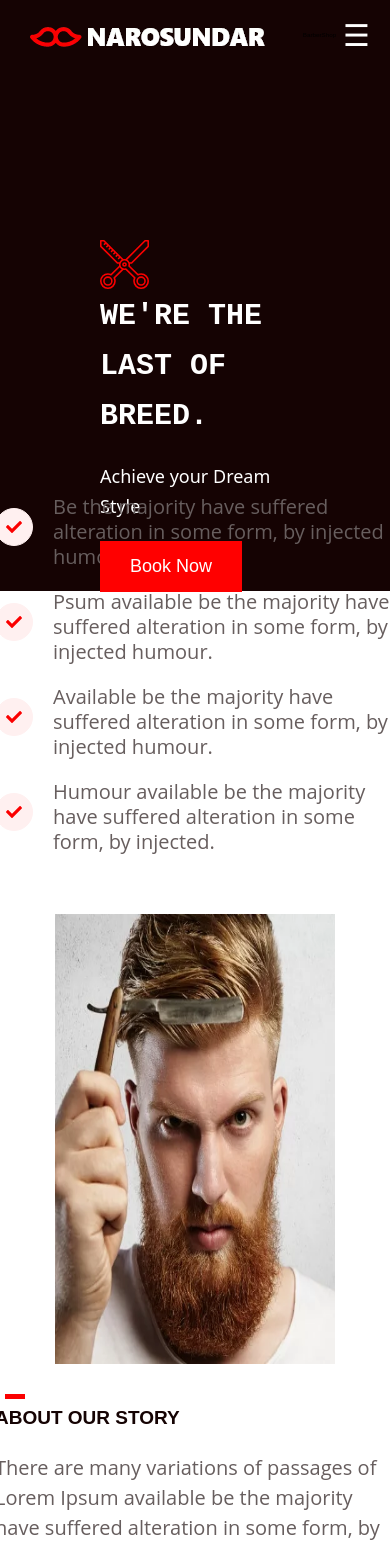
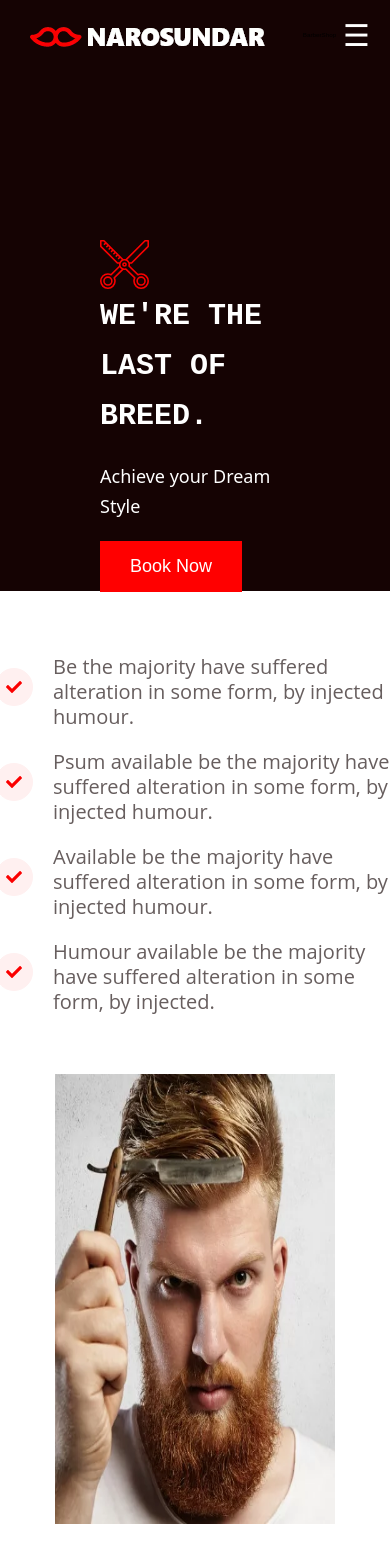
Before and after one commit to Rihofficial/barber-blog, a React (Vite) app: page / in a window 390 px wide. Shown: the top 1548 px of the page. Built offline with nearby package versions, Linux system fonts and the light colour scheme; a web font is replaced by a local one.

Commit message:
git commit

```diff
--- a/src/CSS/AboutUs.css
+++ b/src/CSS/AboutUs.css
@@ -221,7 +221,7 @@
         width: 100%;
         display: flex;
         justify-content: center;
-        margin-top: 19rem;
+
     }
 
     .left-column {
@@ -230,6 +230,7 @@
 
     .right-column {
         width: 400px;
+        margin-bottom: 700px;
     }
 
     .center-image {
--- a/src/CSS/WhatWE.css
+++ b/src/CSS/WhatWE.css
@@ -175,6 +175,7 @@
         display: flex;
         flex-direction: column;
         justify-content: center;
+        margin-bottom: 600px;
     }
 
     .title {
--- a/src/Hero/Hero.css
+++ b/src/Hero/Hero.css
@@ -127,6 +127,7 @@
          margin-top: 0;
          text-align: left;
          height: 70vh;
+         margin-bottom: 600px;
      }
 
      .hero-titles {
```
